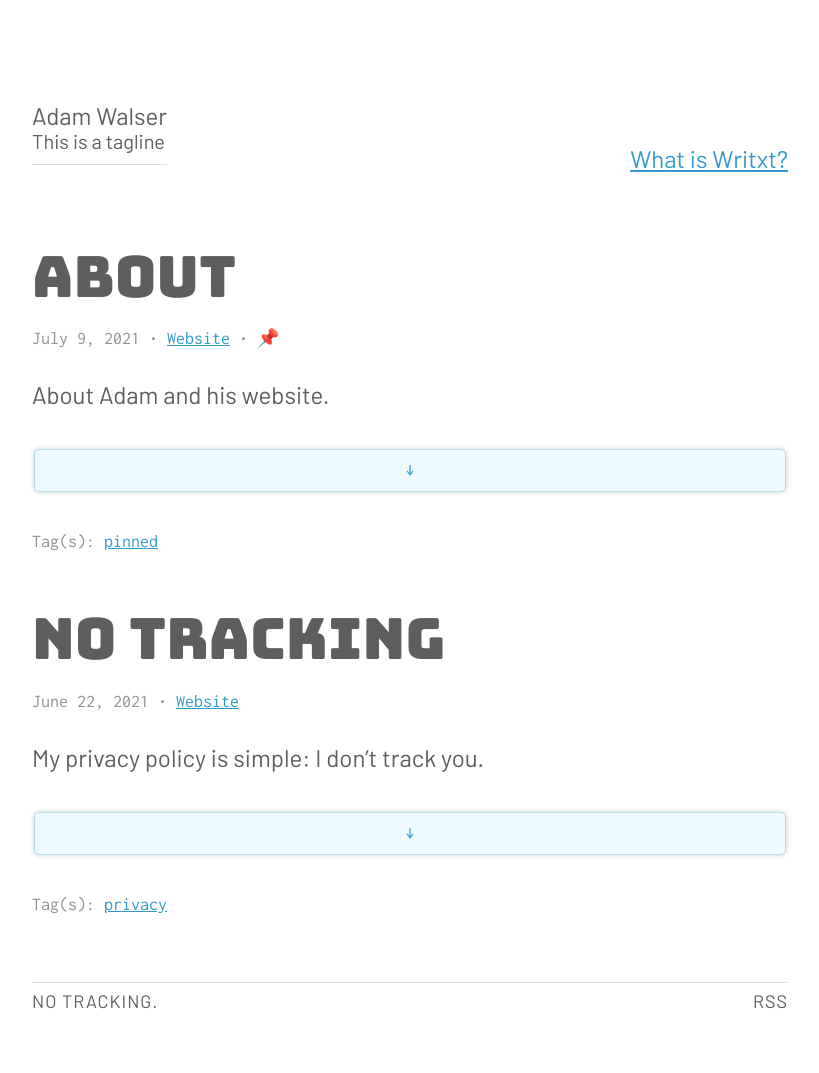
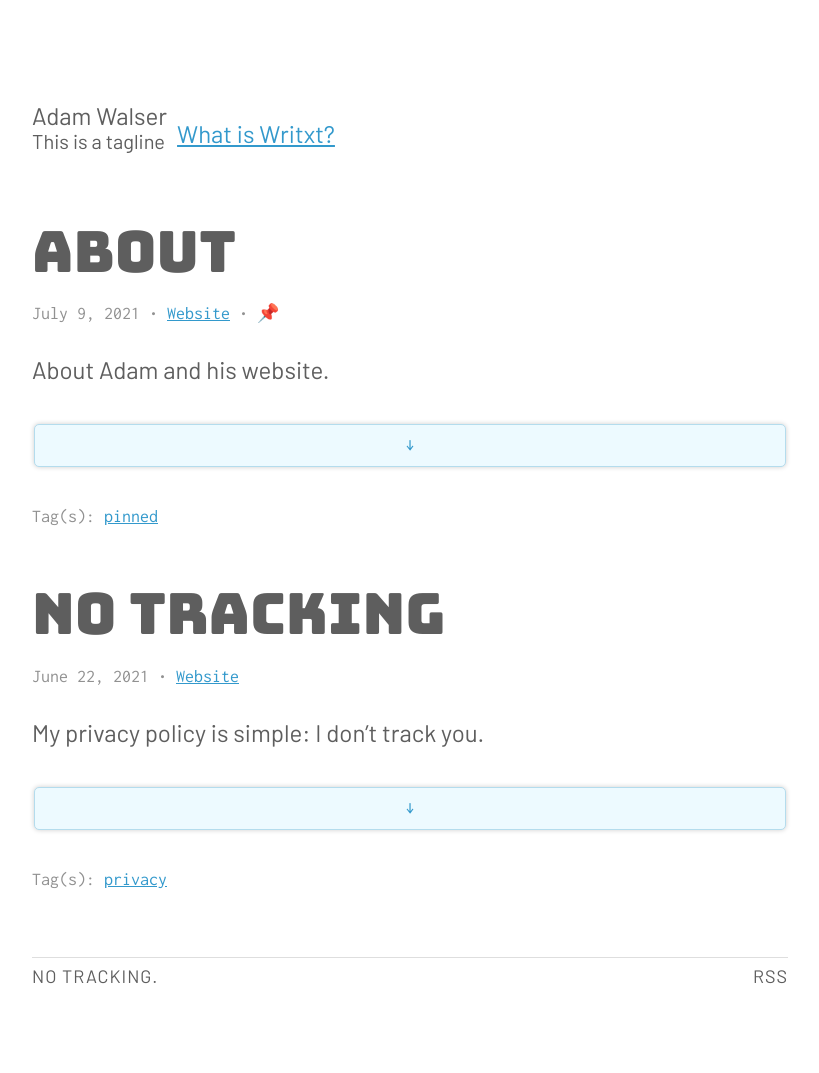
Before and after one commit to ajpwalser/ajpwalser.github.io, a Jekyll site: the page built from index.html, in a window 1280 px wide. Shown: the whole page, without its empty margins (230-1049 px from the left). Built offline with Jekyll 4.4.1, drawn with Linux system fonts in a browser that asks for light colours; the list of posts is cut into pages by our own code; after the commit the page ends 1048 px from its top, so only the background shows below that.

Commit message:
Update default.html

```diff
--- a/_layouts/default.html
+++ b/_layouts/default.html
@@ -19,11 +19,11 @@
     <h2>
     <a href="{{ site.baseurl | prepend: site.url }}/">{{ site.title }}</a>
     <br><small>{{ site.tagline }}</small>
-    <hr>
     </h2>
     <nav>
         <a href="https://writxt.fun">What is Writxt?</a>
     </nav>
+      <hr>
 </header>
    <main aria-label="Content" role="main">
       {{ content }}
```
